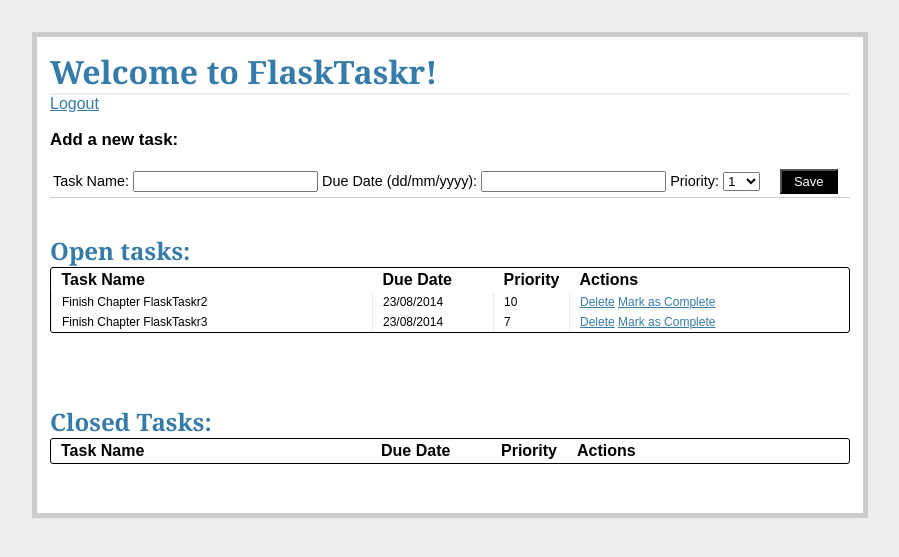
After one commit to cdmatters/flask-taskr, a Flask app: page /tasks/ in a window 1280 px wide. The commit adds this page. Shown: the top 557 px of the page, without its empty margins (190-1089 px from the left). Run offline with Flask 2, Linux system fonts and the light colour scheme; the visitor is signed in with stand-in values (Sample User, id 1); data comes from the database, SQL or seed files in the repository; both versions use the stored data as it was after the commit; lists and menus that the app fills with data are empty.

Commit message:
Part1 Complete: basic functioning app complete

```diff
--- /dev/null
+++ b/app/forms.py
@@ -0,0 +1,26 @@
+#forms.py
+#A module that deals with all the Forms, using WTForms
+
+from flask_wtf import Form
+from wtforms import TextField, DateField, IntegerField, SelectField
+from wtforms.validators import DataRequired
+
+
+
+class AddTaskForm(Form):
+    task_id = IntegerField('Priority')
+    name = TextField('Task Name', validators=[DataRequired()])
+    due_date = DateField(
+        'Date Due (dd/mm/yyyy)',
+        validators=[DataRequired()], format='%d/%m/%Y'
+    )
+    priority = SelectField(
+        'Priority',
+        validators=[DataRequired()],
+        choices=[
+        ('1','1'), ('2','2'), ('3','3'), ('4','4'), ('5','5'),
+        ('6','6'), ('7','7'), ('8','8'), ('9','9'), ('10','10')
+        ]
+    )
+
+status = IntegerField('Status')
--- a/app/templates/login.html
+++ b/app/templates/login.html
@@ -10,5 +10,5 @@
             value="{{request.form.password }}">
     <input type="submit" value="Login">
   </form>
-  <p><em>Use 'admin' for username and password..</em></p>
+  <p><em>Use 'admin' for username and password...</em></p>
 {% endblock %}
--- /dev/null
+++ b/app/templates/tasks.html
@@ -0,0 +1,105 @@
+{% extends "template.html" %}
+{% block content %}
+
+<h1>Welcome to FlaskTaskr!</h1>
+<a href="/logout">Logout</a>
+<div class="add-task">
+  <h3>Add a new task:</h3>
+  <table>
+    <tr>
+      <form action="{{ url_for('new_task') }}" method="post">
+        <td>
+          <label>Task Name:</label>
+          <input name="name" type="text">
+        </td>
+        <td>
+          <label>Due Date (dd/mm/yyyy):</label>
+          <input name="due_date" type="text" width="120px">
+        </td>
+        <td>
+          <label>Priority:</label>
+          <select name="priority" width="100px">
+            <option value="1">1</option>
+            <option value="2">2</option>
+            <option value="3">3</option>
+            <option value="4">4</option>
+            <option value="5">5</option>
+            <option value="6">6</option>
+            <option value="7">7</option>
+            <option value="8">8</option>
+            <option value="9">9</option>
+            <option value="10">10</option>
+          </select>
+        </td>
+        <td>
+          &nbsp;
+          &nbsp;
+          <input class="button" type="submit" value='Save'>
+        </td>
+      </form>
+    </tr>
+  </table>
+</div>
+<div class="entries">
+  <br>
+  <br>
+  <h2>Open tasks:</h2>
+  <div class="datagrid">
+    <table>
+      <thead>
+        <tr>
+          <th width="300px"><strong>Task Name</strong></th>
+          <th width="100px"><strong>Due Date</strong></th>
+          <th width="50px" ><strong>Priority</strong></th>
+          <th><strong>Actions</strong></th>
+        </tr>
+      </thead>
+      {% for o in open_tasks %}
+        <tr>
+          <td width="300px">{{ o.name }}</td>
+          <td width="100px">{{ o.due_date }}</td>
+          <td width="50px">{{ o.priority }}</td>
+          <td>
+            <a href="{{ url_for('delete_entry',
+            task_id=o.task_id)}}">Delete</a>
+            <a href="{{ url_for('complete',
+            task_id=o.task_id) }}">Mark as Complete</a>
+          </td>
+        </tr>
+      {% endfor %}
+    </table>
+  </div>
+  <br>
+  <br>
+</div>
+<div class="entries">
+  <br>
+  <br>
+  <h2>Closed Tasks:</h2>
+  <div class="datagrid">
+    <table>
+      <thead>
+        <tr>
+          <th width="300px"><strong>Task Name</strong></th>
+          <th width="100px"><strong>Due Date</strong></th>
+          <th width="50px" ><strong>Priority</strong></th>
+          <th><strong>Actions</strong></th>
+        </tr>
+      </thead>
+      {% for c in closed_tasks %}
+        <tr>
+          <td width="300px">{{ c.name }}</td>
+          <td width="100px">{{ c.due_date }}</td>
+          <td width="50px">{{ c.priority }}</td>
+          <td>
+            <a href="{{ url_for('delete_entry',
+            task_id=c.task_id)}}">Delete</a>
+          </td>
+        </tr>
+      {% endfor %}
+    </table>
+  </div>
+  <br>
+  <br>
+</div>
+{% endblock %}
--- a/app/views.py
+++ b/app/views.py
@@ -3,8 +3,9 @@
 
 
 from flask import Flask, flash, redirect, render_template,\
-                request, session, url_for
+                request, session, url_for, g
 from functools import wraps
+from forms import AddTaskForm
 import sqlite3
 
 
@@ -26,11 +27,13 @@ def login_required(test):
             return redirect(url_for('login'))
     return wrap
 
+
 @app.route('/logout')
 def logout():
     session.pop('logged_in', None)
     flash("You logged out. Good'un!")
     return redirect(url_for('login'))
+
 
 @app.route('/', methods=['GET', 'POST'])
 def login():
@@ -41,7 +44,82 @@ def login():
             return render_template("login.html", error= error)
 
         else:
-            session['logged-in'] = True
+            session['logged_in'] = True
             return redirect(url_for('tasks'))
     if request.method == 'GET':
         return render_template("login.html")
+
+
+@app.route('/tasks/')
+@login_required
+def tasks():
+    g.db = connect_db()
+    cur= g.db.execute(
+        'SELECT name, due_date, priority, task_id FROM tasks WHERE status=1'
+        )
+    open_tasks = []
+    for row in cur.fetchall():
+        open_tasks.append(dict(name=row[0], due_date=row[1],
+                                priority=row[2], task_id=row[3]))
+
+    cur= g.db.execute(
+        'SELECT name, due_date, priority, task_id FROM tasks WHERE status=0'
+        )
+
+    closed_tasks = []
+    for row in cur.fetchall():
+        closed_tasks.append(dict(name=row[0], due_date=row[1],
+                                priority=row[2], task_id=row[3]))
+
+    g.db.close()
+
+    return render_template(
+        'tasks.html',
+        form=AddTaskForm(request.form),
+        open_tasks =open_tasks,
+        closed_tasks = closed_tasks
+    )
+
+
+@app.route('/add/', methods=['POST'])
+@login_required
+def new_task():
+    g.db = connect_db()
+    name = request.form['name']
+    date = request.form['due_date']
+    priority = request.form['priority']
+    if not name or not date or not priority:
+        flash('Please fill in all fields')
+        return redirect(url_for('tasks'))
+    else:
+        cur = g.db.execute("INSERT INTO tasks ('name', 'due_date', \
+        'priority', 'status') VALUES(?, ?, ?, 1 )",
+        (name, date, priority))
+        g.db.commit()
+        g.db.close()
+        flash('New entry posted! Good job! Thanks.')
+        return redirect(url_for('tasks'))
+
+
+@app.route('/complete/<int:task_id>/')
+@login_required
+def complete(task_id):
+    g.db = connect_db()
+    g.db.execute(
+        'UPDATE tasks SET status=0 WHERE task_id='+str(task_id)
+        )
+    g.db.commit()
+    g.db.close()
+    flash('The task was marked as complete')
+    return redirect(url_for('tasks'))
+
+
+@app.route('/delete/<int:task_id>')
+@login_required
+def delete_entry(task_id):
+    g.db = connect_db()
+    g.db.execute('DELETE FROM tasks WHERE task_id='+str(task_id))
+    g.db.commit()
+    g.db.close()
+    flash('The task was deleted.')
+    return redirect(url_for('tasks'))
```
Also changed, not shown: app/flasktaskr.db, 2 other files.
